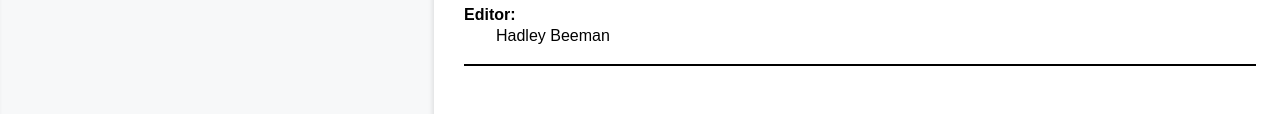
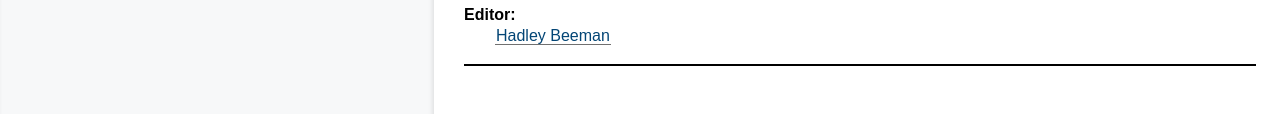
Before and after one commit to w3ctag/evergreen-web, a plain HTML site: page index.html in a window 1280 px wide. Shown: the part 245-359 px from the top of the page. Drawn offline with Linux system fonts and the light colour scheme.

Commit message:
Link for Hadley.

```diff
--- a/index.html
+++ b/index.html
@@ -1336,7 +1336,7 @@ Possible extra rowspan handling
      <dt>Issue Tracking:
      <dd><a href="https://github.com/w3ctag/evergreen-web/issues/">GitHub</a>
      <dt class="editor">Editor:
-     <dd class="editor p-author h-card vcard"><span class="p-name fn">Hadley Beeman</span>
+     <dd class="editor p-author h-card vcard"><a class="p-name fn u-url url" href="https://hadleybeeman.com/">Hadley Beeman</a>
     </dl>
    </div>
    <div data-fill-with="warning"></div>
```
Also changed, not shown: 1 other file.
